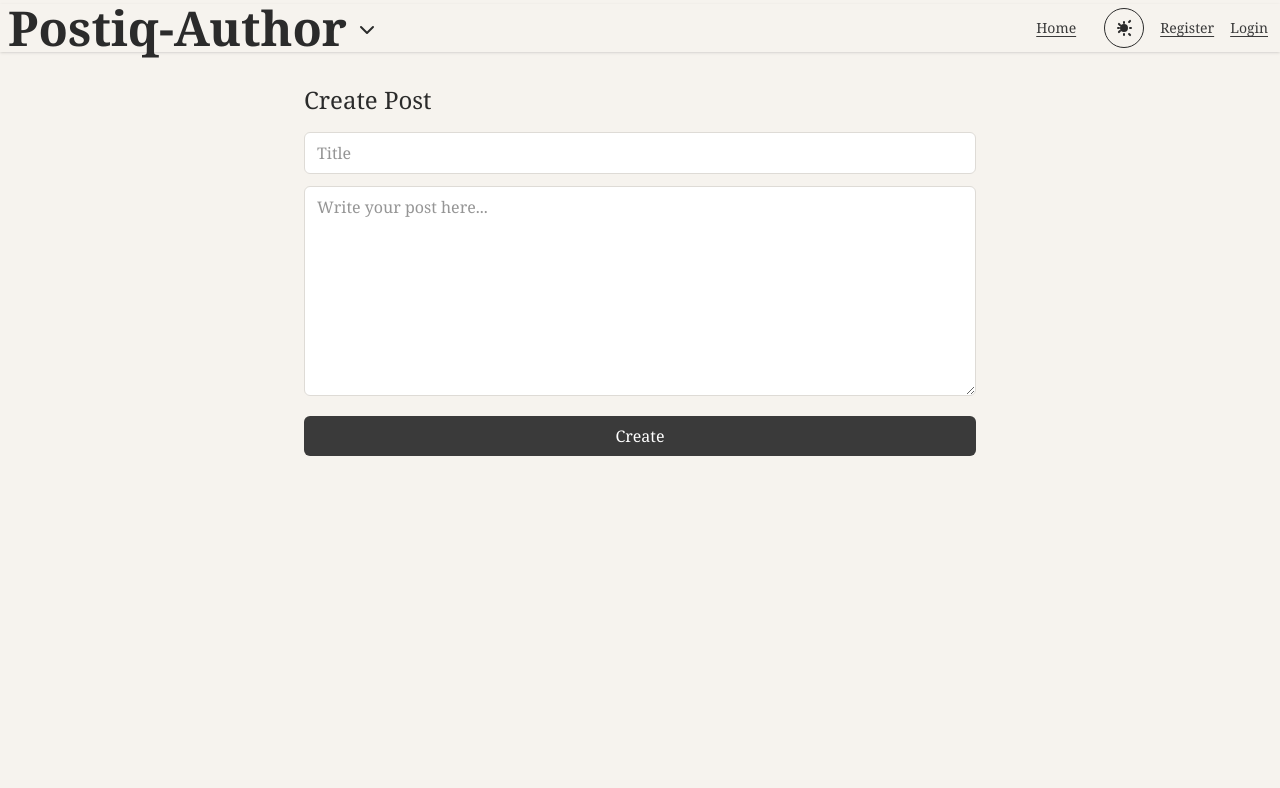
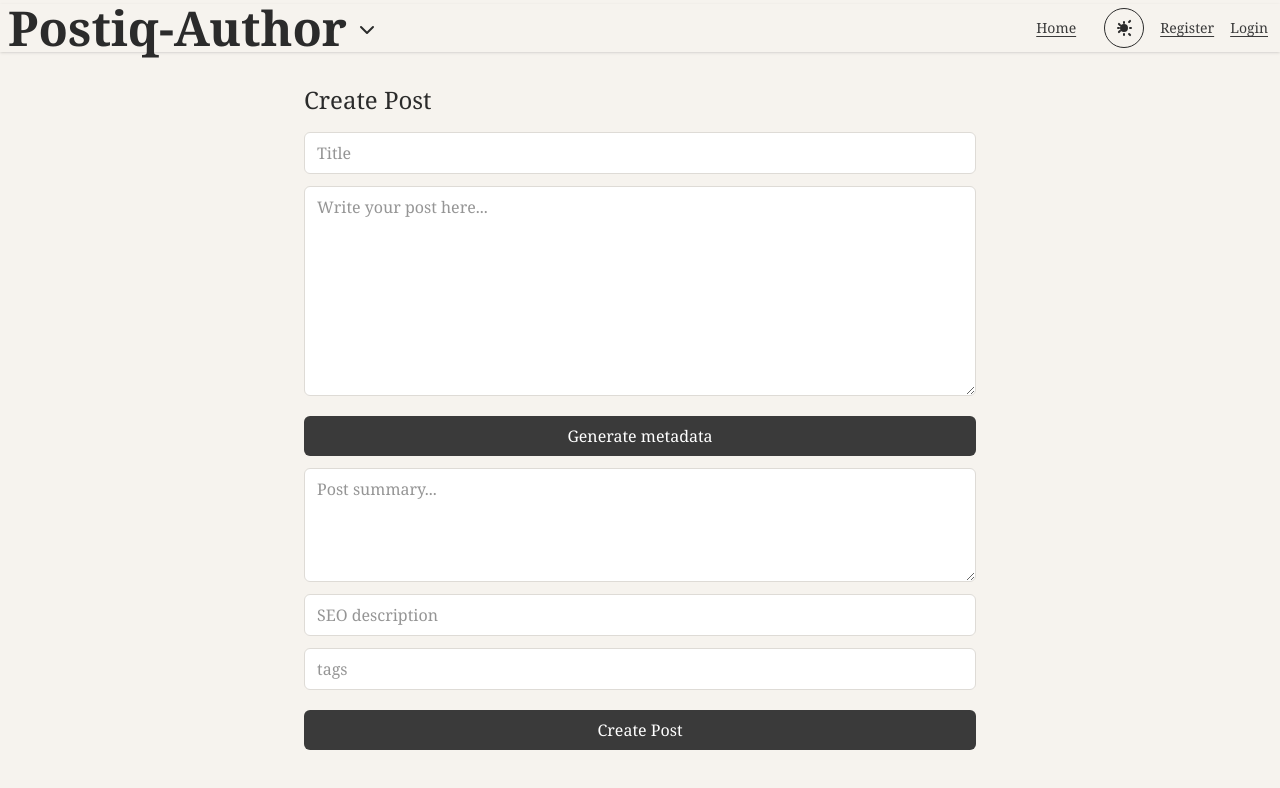
Before and after one commit to holyparas/blog-frontend-author, a React (Vite) app: page /create in a window 1280 px wide. Shown: the top 788 px of the page. Built offline with nearby package versions, Linux system fonts and the light colour scheme; no server answers.

Commit message:
spinner added for login

```diff
--- a/src/pages/CreatePost.jsx
+++ b/src/pages/CreatePost.jsx
@@ -5,6 +5,7 @@ import { apiFetch } from "../api";
 const CreatePost = () => {
   const [title, setTitle] = useState("");
   const [post, setPost] = useState("");
+
   const [error, setError] = useState("");
   const [success, setSuccess] = useState("");
 
@@ -33,14 +34,33 @@ const CreatePost = () => {
           date: new Date().toISOString(),
         }),
       });
-      // const data = await res.json();
-      // if (!res.ok) {
-      //   setError(data.error || "Failed to create post");
-      //   return;
-      // }
       setSuccess("Post created");
       setTitle("");
       setPost("");
+    } catch (err) {
+      console.error(err);
+      setError("Network error");
+    }
+  };
+  const onGenerate = async (e) => {
+    const token = getToken();
+    if (!token) {
+      setError("You must be logged in to create a post");
+      return;
+    }
+    const payload = decodeToken(token);
+    const userID = payload?.id;
+    try {
+      const res = await apiFetch("/api/ai/generate-meta", {
+        method: "POST",
+        body: JSON.stringify({
+          title,
+          post,
+          userID,
+        }),
+      });
+      setSuccess("Generate metadata success");
+      console.log(res);
     } catch (err) {
       console.error(err);
       setError("Network error");
@@ -96,8 +116,54 @@ const CreatePost = () => {
         <button
           className="px-4 py-2 rounded-md text-white mt-2 hover:opacity-90"
           style={{ backgroundColor: "var(--accent)" }}
+          type="button"
+          onClick={onGenerate}
         >
-          Create
+          Generate metadata
+        </button>
+        <textarea
+          value={post}
+          onChange={(e) => setFormData()}
+          placeholder="Post summary..."
+          rows={4}
+          required
+          className="w-full px-3 py-2 rounded-md border"
+          style={{
+            backgroundColor: "var(--surface)",
+            borderColor: "var(--border)",
+            color: "var(--text)",
+          }}
+        />
+        <input
+          value={title}
+          onChange={(e) => setTitle(e.target.value)}
+          placeholder="SEO description"
+          required
+          className="w-full px-3 py-2 rounded-md border"
+          style={{
+            backgroundColor: "var(--surface)",
+            borderColor: "var(--border)",
+            color: "var(--text)",
+          }}
+        />
+        <input
+          value={title}
+          onChange={(e) => setTitle(e.target.value)}
+          placeholder="tags"
+          required
+          className="w-full px-3 py-2 rounded-md border"
+          style={{
+            backgroundColor: "var(--surface)",
+            borderColor: "var(--border)",
+            color: "var(--text)",
+          }}
+        />
+        <button
+          className="px-4 py-2 rounded-md text-white mt-2 hover:opacity-90"
+          style={{ backgroundColor: "var(--accent)" }}
+          type="submit"
+        >
+          Create Post
         </button>
       </form>
     </div>
--- a/src/pages/Login.jsx
+++ b/src/pages/Login.jsx
@@ -7,28 +7,27 @@ const Login = () => {
   const [email, setEmail] = useState("");
   const [password, setPassword] = useState("");
   const [error, setError] = useState("");
+  const [loading, setLoading] = useState(false); // 👈 add this
   const navigate = useNavigate();
   const { login } = useAuth();
 
   const onSubmit = async (e) => {
     e.preventDefault();
     setError("");
+    setLoading(true); // 👈 start spinner
     try {
       const res = await apiFetch("/api/auth/login", {
         method: "POST",
         headers: { "Content-Type": "application/json" },
         body: JSON.stringify({ email, password }),
       });
-      // const data = await res.json();
-      // if (!res.ok) {
-      //   setError(data.error || "Login failed");
-      //   return;
-      // }
       login(res.token);
       navigate("/");
     } catch (err) {
       console.error(err);
       setError("Network error");
+    } finally {
+      setLoading(false); // 👈 stop spinner always, even on error
     }
   };
 
@@ -71,10 +70,37 @@ const Login = () => {
           }}
         />
         <button
-          className="px-4 py-2 rounded-md text-white mt-2 hover:opacity-90"
+          disabled={loading} // 👈 disable while loading
+          className="px-4 py-2 rounded-md text-white mt-2 hover:opacity-90 cursor-pointer disabled:opacity-60 disabled:cursor-not-allowed flex items-center justify-center gap-2"
           style={{ backgroundColor: "var(--accent)" }}
         >
-          Login
+          {loading ? (
+            <>
+              <svg
+                className="animate-spin h-4 w-4 text-white"
+                xmlns="http://www.w3.org/2000/svg"
+                fill="none"
+                viewBox="0 0 24 24"
+              >
+                <circle
+                  className="opacity-25"
+                  cx="12"
+                  cy="12"
+                  r="10"
+                  stroke="currentColor"
+                  strokeWidth="4"
+                />
+                <path
+                  className="opacity-75"
+                  fill="currentColor"
+                  d="M4 12a8 8 0 018-8v8z"
+                />
+              </svg>
+              Logging in...
+            </>
+          ) : (
+            "Login"
+          )}
         </button>
       </form>
     </div>
```
